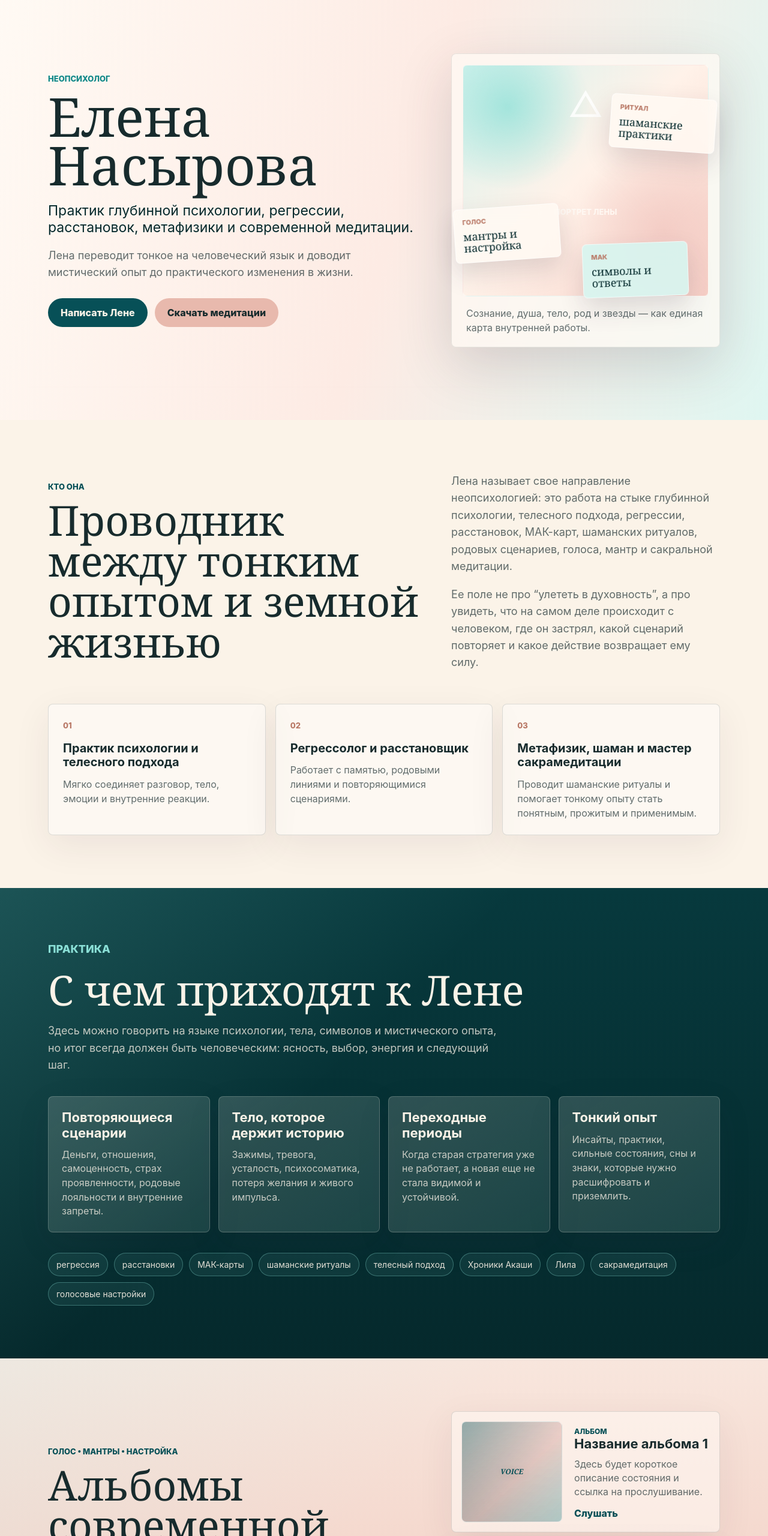
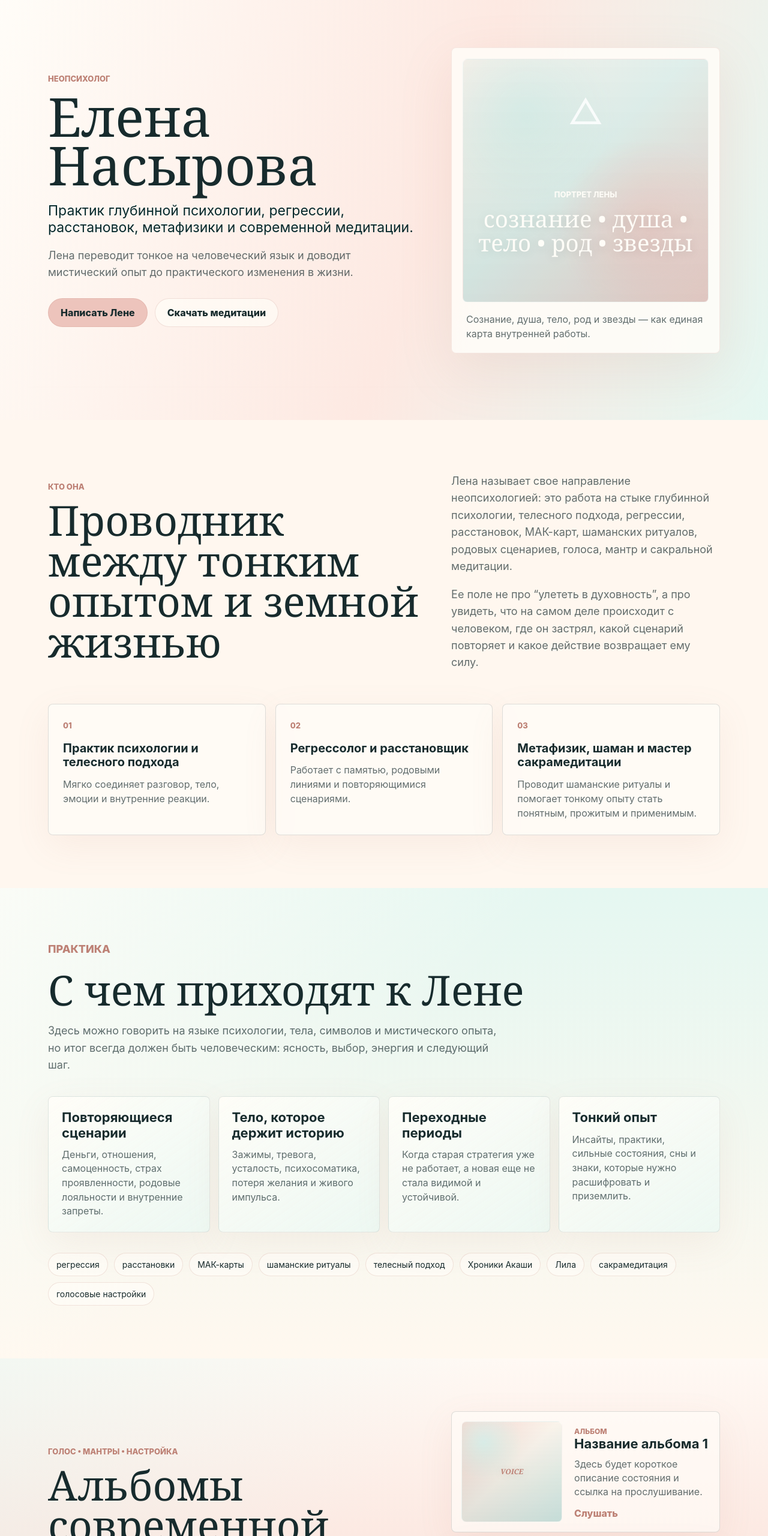
Before and after one commit to pramanthacom/elenanasyrova.ru, a plain HTML site: page index.html in a window 1280 px wide. Shown: the part 100-2660 px from the top of the page at 60% size. Drawn offline with Linux system fonts and the light colour scheme.

Commit message:
Align palette with soft reference

```diff
--- a/index.html
+++ b/index.html
@@ -47,19 +47,10 @@
         <aside class="portrait-card" aria-label="Портрет Елены">
           <div class="portrait-frame">
             <div class="portrait-slot">
-              <span>портрет Лены</span>
-            </div>
-            <div class="floating-card floating-card--voice">
-              <span>голос</span>
-              <strong>мантры и настройка</strong>
-            </div>
-            <div class="floating-card floating-card--ritual">
-              <span>ритуал</span>
-              <strong>шаманские практики</strong>
-            </div>
-            <div class="floating-card floating-card--cards">
-              <span>МАК</span>
-              <strong>символы и ответы</strong>
+              <div>
+                <span>портрет Лены</span>
+                <strong>сознание • душа • тело • род • звезды</strong>
+              </div>
             </div>
           </div>
           <p>
--- a/styles.css
+++ b/styles.css
@@ -2,22 +2,19 @@
   --teal-950: #05292c;
   --teal-900: #07393d;
   --teal-800: #075057;
-  --teal-600: #0f8888;
-  --mint: #8adfd6;
-  --cream: #fbf3e8;
-  --pearl: #fffaf4;
-  --shell: #f4dccf;
-  --rose: #e8b9ad;
-  --blush: #f2c9c2;
-  --aqua: #ccefeb;
-  --clay: #b97967;
+  --teal-600: #6ba8a2;
+  --cream: #fff7ef;
+  --pearl: #fffdf8;
+  --blush: #f8d7d0;
+  --clay: #bd8175;
+  --clay-soft: #edc4bc;
   --plum: #402b3c;
   --ink: #172b2d;
   --muted: rgba(23, 43, 45, 0.68);
-  --light-muted: rgba(251, 243, 232, 0.76);
+  --light-muted: rgba(23, 43, 45, 0.66);
   --line-dark: rgba(23, 43, 45, 0.14);
-  --line-light: rgba(251, 243, 232, 0.22);
-  --shadow: 0 28px 90px rgba(64, 43, 60, 0.18);
+  --line-light: rgba(23, 43, 45, 0.1);
+  --shadow: 0 28px 90px rgba(194, 125, 111, 0.14);
 }
 
 * {
@@ -32,7 +29,7 @@ body {
   margin: 0;
   color: var(--ink);
   background:
-    linear-gradient(115deg, rgba(204, 239, 235, 0.32), transparent 36%),
+    linear-gradient(115deg, rgba(223, 245, 239, 0.34), transparent 42%),
     linear-gradient(180deg, var(--pearl) 0%, var(--cream) 100%);
   font-family: Inter, Arial, sans-serif;
   letter-spacing: 0;
@@ -103,8 +100,8 @@ a {
   display: flex;
   align-items: center;
   background:
-    linear-gradient(108deg, #fffaf4 0%, #fdebe4 52%, #dff6f1 100%),
-    linear-gradient(180deg, #fffaf4 0%, #f8ded5 100%);
+    linear-gradient(110deg, #fffdf8 0%, #fde9e2 56%, #e5f7f1 100%),
+    linear-gradient(180deg, #fffdf8 0%, #fff1e9 100%);
 }
 
 .hero::before {
@@ -128,23 +125,23 @@ a {
 }
 
 .section--teal {
-  color: var(--cream);
+  color: var(--ink);
   background:
-    linear-gradient(135deg, rgba(138, 223, 214, 0.16), transparent 42%),
-    linear-gradient(180deg, var(--teal-900) 0%, var(--teal-950) 100%);
+    linear-gradient(135deg, rgba(255, 253, 248, 0.82), transparent 46%),
+    linear-gradient(180deg, #e5f7f1 0%, #fff8ef 100%);
 }
 
 .section--rose {
   background:
-    linear-gradient(135deg, rgba(204, 239, 235, 0.24), transparent 46%),
-    linear-gradient(180deg, #f8e6dd 0%, #f1cbbf 100%);
+    linear-gradient(135deg, rgba(223, 245, 239, 0.38), transparent 46%),
+    linear-gradient(180deg, #fff9f4 0%, #f9d8cf 100%);
 }
 
 .section--final {
-  color: var(--cream);
+  color: var(--ink);
   background:
-    linear-gradient(135deg, rgba(232, 185, 173, 0.2), transparent 44%),
-    linear-gradient(180deg, var(--teal-950) 0%, #031e21 100%);
+    linear-gradient(135deg, rgba(223, 245, 239, 0.44), transparent 46%),
+    linear-gradient(180deg, #fffdf8 0%, #f6dcd5 100%);
 }
 
 .hero__grid,
@@ -165,7 +162,7 @@ a {
 
 .kicker {
   margin: 0 0 14px;
-  color: var(--teal-600);
+  color: var(--clay);
   font-size: 13px;
   font-weight: 800;
   letter-spacing: 0;
@@ -174,11 +171,11 @@ a {
 
 .section--teal .kicker,
 .section--final .kicker {
-  color: var(--mint);
+  color: var(--clay);
 }
 
 .kicker--dark {
-  color: var(--teal-800);
+  color: var(--clay);
 }
 
 h1,
@@ -260,13 +257,15 @@ h3 {
 }
 
 .button--primary {
-  color: var(--cream);
-  background: var(--teal-800);
+  color: var(--ink);
+  background: var(--clay-soft);
+  border-color: rgba(189, 129, 117, 0.18);
 }
 
 .button--soft {
   color: var(--ink);
-  background: var(--rose);
+  background: rgba(255, 253, 248, 0.66);
+  border-color: rgba(189, 129, 117, 0.22);
 }
 
 .button--line {
@@ -285,100 +284,69 @@ h3 {
   position: relative;
   padding: 18px;
   border-radius: 8px;
-  background: rgba(255, 250, 244, 0.72);
-  border: 1px solid rgba(23, 43, 45, 0.1);
+  background: rgba(255, 253, 248, 0.86);
+  border: 1px solid rgba(194, 125, 111, 0.16);
   box-shadow: var(--shadow);
-  backdrop-filter: blur(12px);
 }
 
 .portrait-frame {
   position: relative;
-  min-height: 386px;
+  min-height: 406px;
 }
 
 .portrait-slot {
   position: absolute;
   inset: 0;
-  min-height: 360px;
+  min-height: 380px;
   border-radius: 8px;
   display: grid;
   place-items: center;
   overflow: hidden;
-  color: rgba(255, 250, 244, 0.84);
+  color: rgba(255, 253, 248, 0.95);
   background:
-    radial-gradient(circle at 18% 18%, rgba(138, 223, 214, 0.72), transparent 30%),
-    radial-gradient(circle at 82% 72%, rgba(242, 201, 194, 0.82), transparent 34%),
-    linear-gradient(135deg, #d6f3ee 0%, #fff2e9 48%, #f7cfc6 100%);
+    linear-gradient(180deg, rgba(5, 41, 44, 0.04), rgba(5, 41, 44, 0.1)),
+    radial-gradient(circle at 26% 24%, rgba(223, 245, 239, 0.92), transparent 34%),
+    radial-gradient(circle at 76% 70%, rgba(248, 215, 208, 0.9), transparent 36%),
+    linear-gradient(135deg, #fdf7ef 0%, #e8f7f2 46%, #f8d7d0 100%);
   border: 1px solid rgba(255, 255, 255, 0.48);
 }
 
 .portrait-slot::before {
   content: "△";
   position: absolute;
-  top: 36px;
+  top: 58px;
+  left: 50%;
+  transform: translateX(-50%);
   color: rgba(255, 255, 255, 0.82);
   font-size: 58px;
   line-height: 1;
 }
 
-.portrait-slot span {
+.portrait-slot div {
   position: relative;
   z-index: 1;
-  margin-top: 104px;
-  color: rgba(255, 250, 244, 0.9);
+  display: grid;
+  gap: 12px;
+  margin-top: 138px;
+  padding: 0 24px;
+  text-align: center;
+}
+
+.portrait-slot span {
+  color: rgba(255, 253, 248, 0.94);
   font-size: 13px;
   font-weight: 800;
   letter-spacing: 0;
   text-transform: uppercase;
 }
 
-.floating-card {
-  position: absolute;
-  z-index: 2;
-  width: min(176px, 45%);
-  padding: 14px;
-  border-radius: 8px;
-  border: 1px solid rgba(255, 255, 255, 0.62);
-  color: var(--teal-950);
-  background: rgba(255, 250, 244, 0.78);
-  box-shadow: 0 18px 42px rgba(64, 43, 60, 0.16);
-  backdrop-filter: blur(16px);
-}
-
-.floating-card span {
-  display: block;
-  color: var(--clay);
-  font-size: 11px;
-  font-weight: 800;
-  text-transform: uppercase;
-}
-
-.floating-card strong {
-  display: block;
-  margin-top: 8px;
+.portrait-slot strong {
+  color: rgba(255, 253, 248, 0.98);
   font-family: Georgia, "Times New Roman", serif;
-  font-size: 18px;
+  font-size: clamp(28px, 3vw, 42px);
   font-weight: 500;
   line-height: 1.05;
-}
-
-.floating-card--voice {
-  left: -14px;
-  bottom: 56px;
-  transform: rotate(-4deg);
-}
-
-.floating-card--ritual {
-  right: -12px;
-  top: 62px;
-  transform: rotate(4deg);
-}
-
-.floating-card--cards {
-  right: 34px;
-  bottom: -8px;
-  background: rgba(214, 246, 240, 0.9);
-  transform: rotate(-2deg);
+  text-shadow: 0 2px 18px rgba(5, 41, 44, 0.12);
 }
 
 .portrait-card p {
@@ -412,8 +380,8 @@ h3 {
 .album-card {
   border: 1px solid var(--line-dark);
   border-radius: 8px;
-  background: rgba(255, 255, 255, 0.42);
-  box-shadow: 0 18px 60px rgba(64, 43, 60, 0.08);
+  background: rgba(255, 253, 248, 0.7);
+  box-shadow: 0 18px 60px rgba(194, 125, 111, 0.09);
   transition: transform 220ms ease, box-shadow 220ms ease, background 220ms ease;
 }
 
@@ -455,7 +423,7 @@ h3 {
 
 .section-head p {
   max-width: 760px;
-  color: var(--light-muted);
+  color: var(--muted);
 }
 
 .practice-grid {
@@ -468,14 +436,14 @@ h3 {
 .practice-card {
   padding: 22px;
   background:
-    linear-gradient(145deg, rgba(251, 243, 232, 0.12), rgba(138, 223, 214, 0.08)),
-    rgba(251, 243, 232, 0.05);
+    linear-gradient(145deg, rgba(255, 253, 248, 0.82), rgba(223, 245, 239, 0.52)),
+    rgba(255, 253, 248, 0.62);
   border-color: var(--line-light);
 }
 
 .practice-card p {
   margin: 12px 0 0;
-  color: var(--light-muted);
+  color: var(--muted);
   line-height: 1.48;
 }
 
@@ -489,9 +457,9 @@ h3 {
 .methods span {
   padding: 10px 13px;
   border-radius: 999px;
-  border: 1px solid rgba(138, 223, 214, 0.34);
-  background: rgba(138, 223, 214, 0.08);
-  color: rgba(251, 243, 232, 0.9);
+  border: 1px solid rgba(189, 129, 117, 0.2);
+  background: rgba(255, 253, 248, 0.62);
+  color: var(--ink);
   font-size: 14px;
 }
 
@@ -506,7 +474,7 @@ h3 {
   gap: 20px;
   align-items: center;
   padding: 16px;
-  background: rgba(255, 250, 244, 0.56);
+  background: rgba(255, 253, 248, 0.68);
 }
 
 .cover {
@@ -517,15 +485,17 @@ h3 {
   overflow: hidden;
   color: rgba(255, 250, 244, 0.92);
   background:
-    linear-gradient(180deg, rgba(5, 41, 44, 0.02), rgba(5, 41, 44, 0.2)),
-    linear-gradient(135deg, rgba(7, 80, 87, 0.42), rgba(242, 201, 194, 0.7) 56%, rgba(204, 239, 235, 0.76));
+    linear-gradient(180deg, rgba(5, 41, 44, 0.02), rgba(5, 41, 44, 0.12)),
+    radial-gradient(circle at 22% 20%, rgba(223, 245, 239, 0.94), transparent 34%),
+    linear-gradient(135deg, #f9d8cf 0%, #fff8ef 48%, #dff5ef 100%);
   border: 1px solid rgba(255, 255, 255, 0.54);
 }
 
 .album-card--mantra .cover {
   background:
-    linear-gradient(180deg, rgba(5, 41, 44, 0.02), rgba(5, 41, 44, 0.18)),
-    linear-gradient(135deg, rgba(232, 185, 173, 0.78), rgba(255, 250, 244, 0.48) 46%, rgba(7, 80, 87, 0.42));
+    linear-gradient(180deg, rgba(5, 41, 44, 0.02), rgba(5, 41, 44, 0.12)),
+    radial-gradient(circle at 74% 22%, rgba(223, 245, 239, 0.9), transparent 34%),
+    linear-gradient(135deg, #fff8ef 0%, #f8d7d0 52%, #f4dfb8 100%);
 }
 
 .cover span {
@@ -537,7 +507,7 @@ h3 {
 }
 
 .album-card span {
-  color: var(--teal-800);
+  color: var(--clay);
   font-size: 12px;
   font-weight: 800;
   text-transform: uppercase;
@@ -552,15 +522,15 @@ h3 {
 .album-card a {
   display: inline-flex;
   margin-top: 14px;
-  color: var(--teal-800);
+  color: var(--clay);
   font-weight: 800;
 }
 
 .download-panel {
   padding: 30px;
   background:
-    linear-gradient(145deg, rgba(255, 255, 255, 0.62), rgba(204, 239, 235, 0.28)),
-    rgba(255, 255, 255, 0.52);
+    linear-gradient(145deg, rgba(255, 253, 248, 0.86), rgba(223, 245, 239, 0.34)),
+    rgba(255, 253, 248, 0.74);
 }
 
 .download-panel ol {
@@ -589,20 +559,20 @@ h3 {
   align-items: center;
   padding: 0 20px;
   border-radius: 8px;
-  border: 1px solid var(--line-light);
-  color: var(--cream);
-  background: rgba(251, 243, 232, 0.08);
+  border: 1px solid var(--line-dark);
+  color: var(--ink);
+  background: rgba(255, 253, 248, 0.56);
   font-weight: 760;
   transition: transform 180ms ease, background 180ms ease;
 }
 
 .contact-links a:hover {
   transform: translateY(-2px);
-  background: rgba(251, 243, 232, 0.14);
+  background: rgba(255, 253, 248, 0.82);
 }
 
 .section--final .section-text {
-  color: var(--light-muted);
+  color: var(--muted);
 }
 
 @media (max-width: 940px) {
@@ -631,13 +601,6 @@ h3 {
     padding: 64px 0;
   }
 
-  .floating-card--voice {
-    left: 14px;
-  }
-
-  .floating-card--ritual {
-    right: 14px;
-  }
 }
 
 @media (max-width: 620px) {
@@ -690,29 +653,6 @@ h3 {
     min-height: 340px;
   }
 
-  .floating-card {
-    width: min(150px, 45%);
-    padding: 13px;
-  }
-
-  .floating-card strong {
-    font-size: 17px;
-  }
-
-  .floating-card--cards {
-    right: 12px;
-    bottom: -10px;
-  }
-
-  .floating-card--voice {
-    left: 10px;
-    bottom: 58px;
-  }
-
-  .floating-card--ritual {
-    right: 10px;
-    top: 54px;
-  }
 }
 
 @media (prefers-reduced-motion: no-preference) {
@@ -722,18 +662,6 @@ h3 {
 
   .portrait-card {
     animation: riseIn 900ms 120ms ease both;
-  }
-
-  .floating-card--voice {
-    animation: floatCard 6.4s ease-in-out infinite;
-  }
-
-  .floating-card--ritual {
-    animation: floatCard 7s 800ms ease-in-out infinite;
-  }
-
-  .floating-card--cards {
-    animation: floatCard 6.8s 420ms ease-in-out infinite;
   }
 
   .fact,
@@ -773,13 +701,3 @@ h3 {
     translate: 0 0;
   }
 }
-
-@keyframes floatCard {
-  0%,
-  100% {
-    translate: 0 0;
-  }
-  50% {
-    translate: 0 -10px;
-  }
-}
```
